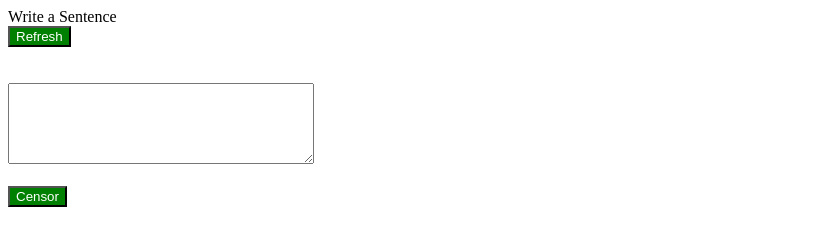
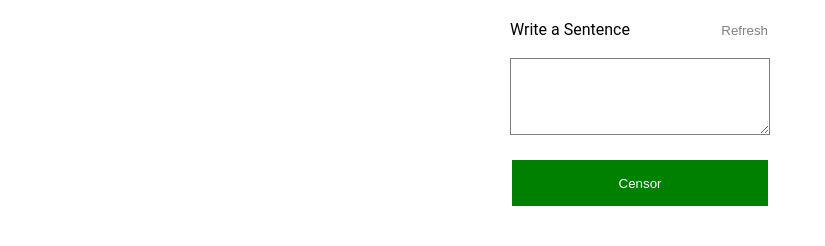
Before and after one commit to nizam73/CensWord, a plain HTML site: page index.html in a window 1280 px wide. Shown: the whole page, without its empty margins (0-825 px from the left). Drawn offline with Linux system fonts and the light colour scheme.

Commit message:
Update styles.css

```diff
--- a/styles.css
+++ b/styles.css
@@ -1,4 +1,68 @@
-button {
+* {
+  box-sizing: border-box;
+  margin: 0;
+  padding: 0;
+}
+
+
+.align-right {
+  float: right;
+}
+
+.censor-button {
   background-color: green;
   color: white;
+  border: 2px solid white;
+  width: 100%;
+  height: 50px;
 }
+
+
+.refresh-button {
+  background-color: white;
+  color: grey;
+  border: 2px solid white;
+  height: 20px;
+}
+
+.inputBox {
+  border: .1px solid grey;
+}
+
+
+.align-left {
+  float: left;
+}
+
+body {
+  font-family: Roboto, sans-serif;
+}
+
+.container {
+  max-width: 960px;
+  margin: 0 auto;
+  padding: 20px;
+
+  justify-content: center;
+  align-items: center;
+
+}
+
+h1 {
+  margin-bottom: 20px;
+}
+
+p {
+  margin-bottom: 10px;
+}
+
+.responsive-img {
+  max-width: 100%;
+  height: auto;
+}
+
+@media (max-width: 768px) {
+  .container {
+    padding: 10px;
+  }
+}
```
